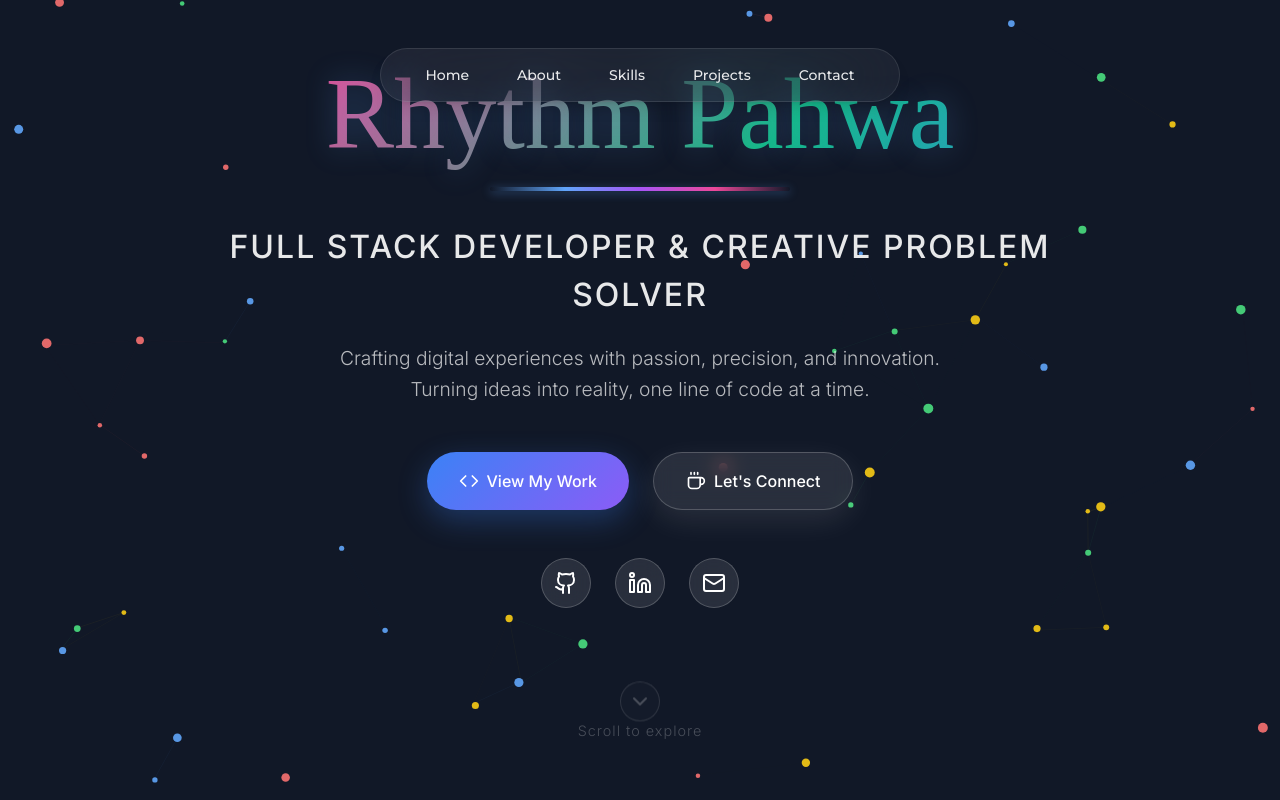
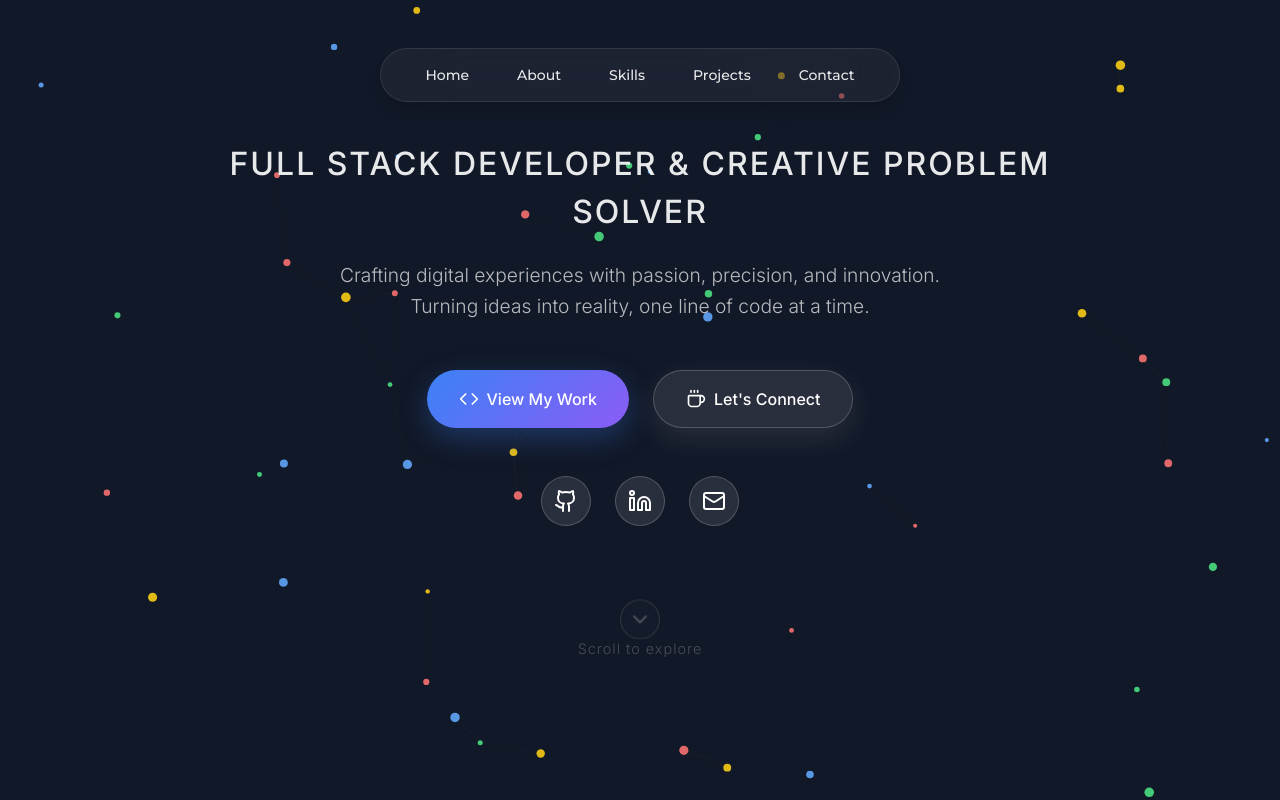
Before and after one commit to RhythmPahwa14/Rhythm-Portfolio, a Next.js app: page / in a window 1280 px wide. Shown: the top 800 px of the page. Built offline with nearby package versions, Linux system fonts and the light colour scheme; a web font is replaced by a local one.

Commit message:
Refactor background and remove name section in Hero
Replaces static background elements in Footer with an AnimatedBackground component and updates the background color. Removes the gradient name and underline animation from the Hero component, simplifying its main content.

```diff
--- a/src/app/components/Footer.js
+++ b/src/app/components/Footer.js
@@ -1,6 +1,7 @@
 'use client';
 import { motion } from 'framer-motion';
 import { Github, Linkedin, Mail, Heart, ArrowUp, Code, Coffee } from 'lucide-react';
+import AnimatedBackground from './AnimatedBackground';
 
 const Footer = () => {
   const scrollToTop = () => {
@@ -36,13 +37,8 @@ const Footer = () => {
   ];
 
   return (
-    <footer className="relative bg-gradient-to-br from-gray-900 via-black to-gray-900 text-white overflow-hidden">
-      {/* Background Elements */}
-      <div className="absolute inset-0 overflow-hidden">
-        <div className="absolute top-10 left-10 w-64 h-64 bg-blue-500/5 rounded-full blur-3xl"></div>
-        <div className="absolute bottom-10 right-10 w-64 h-64 bg-purple-500/5 rounded-full blur-3xl"></div>
-        <div className="absolute top-1/2 left-1/2 transform -translate-x-1/2 -translate-y-1/2 w-96 h-96 bg-pink-500/3 rounded-full blur-3xl"></div>
-      </div>
+    <footer className="relative bg-[#111827] text-white overflow-hidden">
+      <AnimatedBackground />
 
       <div className="relative max-w-7xl mx-auto px-6 py-16">
         {/* Main Footer Content */}
--- a/src/app/components/Hero.js
+++ b/src/app/components/Hero.js
@@ -91,6 +91,7 @@ export default function Hero() {
     window.addEventListener('resize', handleResize);
     return () => window.removeEventListener('resize', handleResize);
   }, []);
+
   const scrollToSection = (sectionId) => {
     const element = document.getElementById(sectionId);
     if (element) {
@@ -123,24 +124,6 @@ export default function Hero() {
 
       {/* Main Content */}
       <div className="hero-content">
-        {/* Name with Gradient Effect */}
-        <motion.div
-          initial={{ opacity: 0, y: 50 }}
-          animate={{ opacity: 1, y: 0 }}
-          transition={{ duration: 1, delay: 0.2 }}
-          className="hero-name-container"
-        >
-          <h1 className="hero-name">
-            <span className="gradient-text">Rhythm Pahwa</span>
-          </h1>
-          <motion.div
-            initial={{ scaleX: 0 }}
-            animate={{ scaleX: 1 }}
-            transition={{ duration: 1, delay: 1.2 }}
-            className="name-underline"
-          />
-        </motion.div>
-
         {/* Tagline */}
         <motion.p
           initial={{ opacity: 0, y: 30 }}
```
